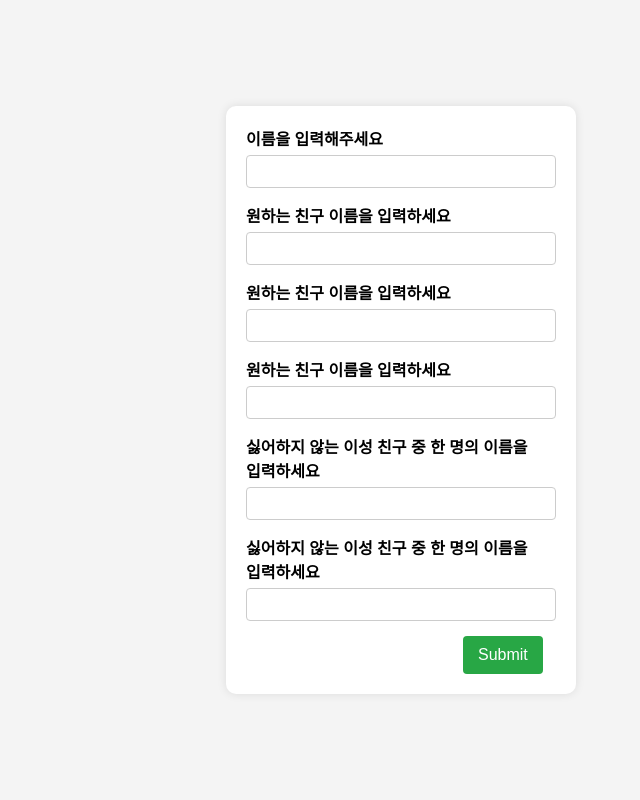
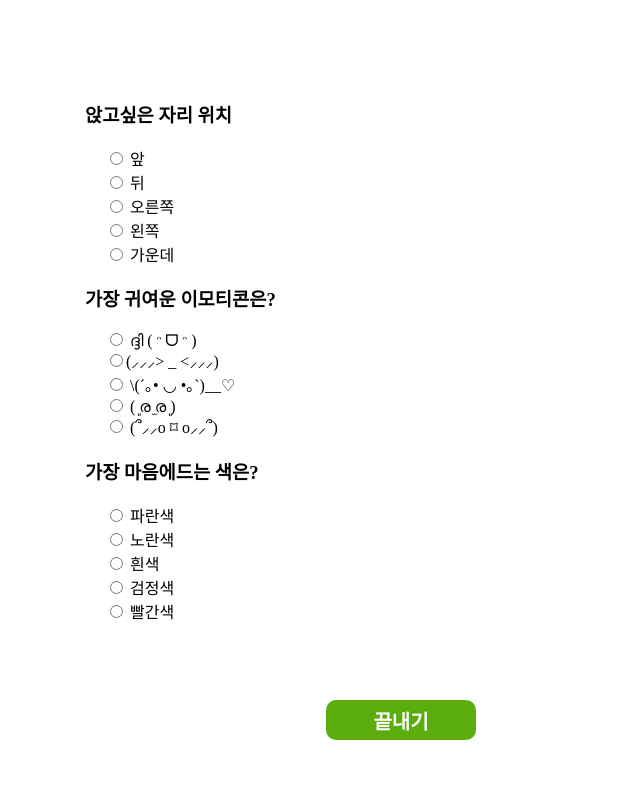
Before and after one commit to justinjung12/sitmatchprogramsv, a Flask app: page / in a window 1280 px wide. Shown: the whole page, without its empty margins (239-879 px from the left). Run offline with Flask 3, Linux system fonts and the light colour scheme.

Commit message:
Update index.html

```diff
--- a/templates/index.html
+++ b/templates/index.html
@@ -4,136 +4,86 @@
 <head>
     <meta charset="UTF-8">
     <meta name="viewport" content="width=device-width, initial-scale=1.0">
-    <title>Document</title>
+    <title>Radio Button Check</title>
     <style>
-        /* 기본 리셋 스타일 */
-        body,
-        h1,
-        p,
-        form,
-        label,
-        input,
-        button {
-            margin: 0;
-            padding: 0;
-            box-sizing: border-box;
+        #radioForm{
+            margin-left: 25%;
+            margin-top: 100px;
         }
-
-        body {
-            font-family: Arial, sans-serif;
-            background-color: #f4f4f4;
-            display: flex;
-            justify-content: center;
-            align-items: center;
-            height: 100vh;
+        label{
+            margin-left: 20px;
         }
-
-        .my-form {
-            background: #fff;
-            padding: 20px;
+        button{
+            position: absolute;
+            left: 50%;
+            top: 90%;
+            transform: translate(-50%,-50%);
+            width: 150px;
+            height: 40px;
+            background-color: rgb(91, 173, 14);
+            padding: 5px;
+            border: none;
             border-radius: 10px;
-            box-shadow: 0 0 10px rgba(0, 0, 0, 0.1);
-            width: 350px;
-        }
-
-        .form-group {
-            margin-bottom: 15px;
-        }
-
-        .form-group label {
-            display: block;
-            margin-bottom: 5px;
-            font-weight: bold;
-        }
-
-        .form-group input[type="text"] {
-            width: 100%;
-            padding: 8px;
-            border: 1px solid #ccc;
-            border-radius: 4px;
-        }
-
-        .form-group p {
-            margin-bottom: 10px;
-            font-weight: bold;
-        }
-
-        .form-group input[type="radio"] {
-            margin-right: 5px;
-        }
-
-        .form-group label {
-            display: inline-block;
-            margin-right: 10px;
-        }
-
-        button {
-            background-color: #28a745;
+            font-size: 20px;
+            font-weight: 800;
             color: white;
-            border: none;
-            padding: 10px 15px;
-            border-radius: 4px;
-            cursor: pointer;
-            font-size: 16px;
-            position: relative;
-            left: 70%;
-        }
-
-        button:hover {
-            background-color: #218838;
         }
     </style>
 </head>
 
 <body>
-    <form class="my-form">
-        <div class="form-group">
-            <label for="input1">이름을 입력해주세요</label>
-            <input type="text" id="name" name="name" required>
+
+    <form id="radioForm">
+        <div id="set1">
+            <h3>앉고싶은 자리 위치</h3>
+            <label><input type="radio" name="set1" value="Option 1"> 앞</label><br>
+            <label><input type="radio" name="set1" value="Option 2"> 뒤</label><br>
+            <label><input type="radio" name="set1" value="Option 3"> 오른쪽</label><br>
+            <label><input type="radio" name="set1" value="Option 4"> 왼쪽</label><br>
+            <label><input type="radio" name="set1" value="Option 5"> 가운데</label>
         </div>
-        <div class="form-group">
-            <label for="input2">원하는 친구 이름을 입력하세요</label>
-            <input type="text" id="friend1" name="friend1" required>
+        <div id="set2">
+            <h3>가장 귀여운 이모티콘은?</h3>
+            <label><input type="radio" name="set2" value="Option 1"> ദ്ദി ( ᵔ ᗜ ᵔ )</label><br>
+            <label><input type="radio" name="set2" value="Option 2">(⸝⸝⸝> _ <⸝⸝⸝)</label><br>
+            <label><input type="radio" name="set2" value="Option 3"> \(´｡• ◡ •｡`)__♡</label><br>
+            <label><input type="radio" name="set2" value="Option 4"> ( ͈ര ̫ര ͈)</label><br>
+            <label><input type="radio" name="set2" value="Option 5"> (՞⸝⸝o ⌑ o⸝⸝՞)</label>
         </div>
-        <div class="form-group">
-            <label for="input3">원하는 친구 이름을 입력하세요</label>
-            <input type="text" id="friend2" name="friend2" required>
+        <div id="set3">
+            <h3>가장 마음에드는 색은?</h3>
+            <label><input type="radio" name="set3" value="Option 1"> 파란색</label><br>
+            <label><input type="radio" name="set3" value="Option 2"> 노란색</label><br>
+            <label><input type="radio" name="set3" value="Option 3"> 흰색</label><br>
+            <label><input type="radio" name="set3" value="Option 4"> 검정색</label><br>
+            <label><input type="radio" name="set3" value="Option 5"> 빨간색</label>
         </div>
-        <div class="form-group">
-            <label for="input4">원하는 친구 이름을 입력하세요</label>
-            <input type="text" id="friend3" name="friend3" required>
-        </div>
-        <div class="form-group">
-            <label for="input5">싫어하지 않는 이성 친구 중 한 명의 이름을 입력하세요</label>
-            <input type="text" id="friend4" name="friend4" required>
-        </div>
-        <div class="form-group">
-            <label for="input6">싫어하지 않는 이성 친구 중 한 명의 이름을 입력하세요</label>
-            <input type="text" id="friend5" name="friend5" required>
-        </div>
-
-        <button type="submit">Submit</button>
+        <button type="button" onclick="checkSelections()">끝내기</button>
     </form>
-    <script src="https://ajax.googleapis.com/ajax/libs/jquery/3.6.1/jquery.min.js"></script>
 
     <script>
-        const form = document.querySelector('.my-form');
+        function checkSelections() {
+            // 각 세트의 라디오 버튼을 그룹으로 가져옵니다.
+            const sets = ['set1', 'set2', 'set3'];
+            const results = {};
 
-        form.addEventListener('submit', function (event) {
-            event.preventDefault(); // 기본 제출 동작 방지
-            let result = {}
-            const friends = [document.querySelector('#friend1').value, document.querySelector('#friend2').value, document.querySelector('#friend3').value,document.querySelector('#friend4').value,document.querySelector('#friend5').value,document.querySelector('#friend6').value]
+            sets.forEach(set => {
+                // 각 세트에 대한 선택된 라디오 버튼을 찾습니다.
+                const selected = document.querySelector(`input[name="${set}"]:checked`);
 
-            result['name'] = document.querySelector('#name').value
-            result['friends'] = friends
-
-
-            console.log(result)
+                if (selected) {
+                    // 선택된 값을 결과 객체에 저장합니다.
+                    results[set] = selected.value;
+                } else {
+                    // 선택된 값이 없으면 'None'을 저장합니다.
+                    results[set] = 'None';
+                }
+            });
 
             $.ajax({
                 type: "post",
                 url: "http://127.0.0.1:8080/save",
-                data: JSON.stringify(result),  // js오브젝트를 json으로 파싱
+                data: JSON.stringify(results),  // js오브젝트를 json으로 파싱
                 headers: {
                     "content-type": "application/json; charset=utf-8"
                 },
@@ -143,7 +93,10 @@
             }).fail((err) => {
                 console.log(err);
             });
-        });
+
+
+        }
+
     </script>
 </body>
 
```
